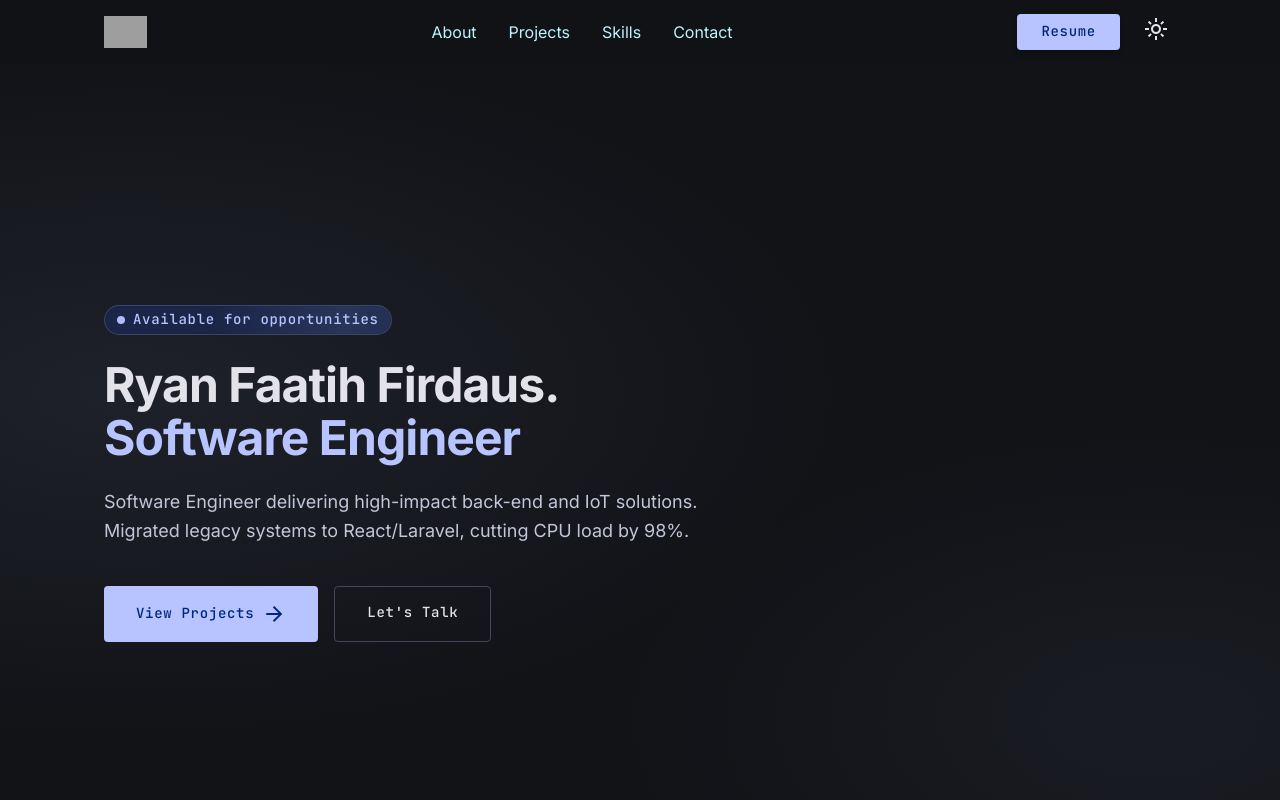
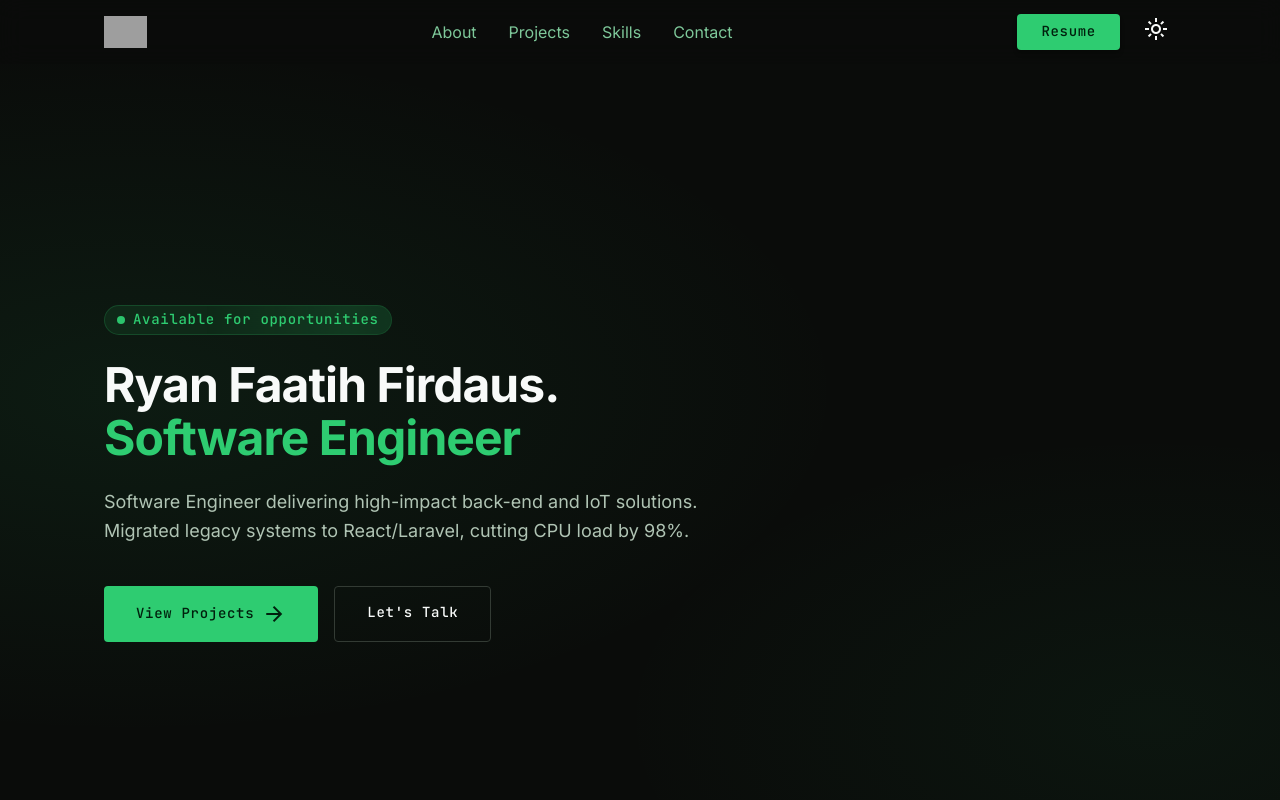
Before and after one commit to ryanffirdaus/portfolio-website, a Next.js app: page / in a window 1280 px wide. Shown: the top 800 px of the page. Built offline with nearby package versions, Linux system fonts and the light colour scheme; grey boxes are pictures that could not be loaded.

Commit message:
refactor: update color scheme for light and dark modes

```diff
--- a/src/app/globals.css
+++ b/src/app/globals.css
@@ -4,62 +4,62 @@
 @custom-variant dark (&:where(.dark, .dark *));
 
 @theme {
-  /* ── Colors ── */
-  --color-primary: #003ec7;
-  --color-primary-container: #0052ff;
-  --color-primary-fixed: #dde1ff;
-  --color-primary-fixed-dim: #b7c4ff;
+  /* ── Colors — Light mode (Emerald Forest) ── */
+  --color-primary: #167a3e;
+  --color-primary-container: #b7f5d0;
+  --color-primary-fixed: #b7f5d0;
+  --color-primary-fixed-dim: #7ec89a;
   --color-on-primary: #ffffff;
-  --color-on-primary-container: #dfe3ff;
-  --color-on-primary-fixed: #001452;
-  --color-on-primary-fixed-variant: #0038b6;
-  --color-inverse-primary: #b7c4ff;
+  --color-on-primary-container: #00200d;
+  --color-on-primary-fixed: #00200d;
+  --color-on-primary-fixed-variant: #0d4d26;
+  --color-inverse-primary: #2ecc71;
 
-  --color-secondary: #5f5e5e;
-  --color-secondary-container: #e5e2e1;
-  --color-secondary-fixed: #e5e2e1;
-  --color-secondary-fixed-dim: #c8c6c5;
+  --color-secondary: #4a6e53;
+  --color-secondary-container: #cce8d4;
+  --color-secondary-fixed: #cce8d4;
+  --color-secondary-fixed-dim: #a8c8b2;
   --color-on-secondary: #ffffff;
-  --color-on-secondary-container: #656464;
-  --color-on-secondary-fixed: #1c1b1b;
-  --color-on-secondary-fixed-variant: #474646;
+  --color-on-secondary-container: #0a2d1a;
+  --color-on-secondary-fixed: #0a2d1a;
+  --color-on-secondary-fixed-variant: #304d3a;
 
-  --color-tertiary: #474e5b;
-  --color-tertiary-container: #5f6674;
-  --color-tertiary-fixed: #dce2f3;
-  --color-tertiary-fixed-dim: #c0c7d6;
+  --color-tertiary: #3d5a5e;
+  --color-tertiary-container: #c1eaef;
+  --color-tertiary-fixed: #c1eaef;
+  --color-tertiary-fixed-dim: #a5ced3;
   --color-on-tertiary: #ffffff;
-  --color-on-tertiary-container: #dee4f5;
-  --color-on-tertiary-fixed: #151c27;
-  --color-on-tertiary-fixed-variant: #404754;
+  --color-on-tertiary-container: #001f23;
+  --color-on-tertiary-fixed: #001f23;
+  --color-on-tertiary-fixed-variant: #1f4245;
 
   --color-error: #ba1a1a;
   --color-error-container: #ffdad6;
   --color-on-error: #ffffff;
   --color-on-error-container: #93000a;
 
-  --color-background: #f8f9fa;
-  --color-on-background: #191c1d;
-  --color-surface: #f8f9fa;
-  --color-surface-dim: #d9dadb;
-  --color-surface-bright: #f8f9fa;
+  --color-background: #f2f9f4;
+  --color-on-background: #0d1a10;
+  --color-surface: #f2f9f4;
+  --color-surface-dim: #daeade;
+  --color-surface-bright: #f2f9f4;
   --color-surface-container-lowest: #ffffff;
-  --color-surface-container-low: #f3f4f5;
-  --color-surface-container: #edeeef;
-  --color-surface-container-high: #e7e8e9;
-  --color-surface-container-highest: #e1e3e4;
-  --color-surface-variant: #e1e3e4;
-  --color-surface-tint: #004ced;
+  --color-surface-container-low: #edf6ef;
+  --color-surface-container: #e7f0e9;
+  --color-surface-container-high: #e1eae3;
+  --color-surface-container-highest: #dbe4dd;
+  --color-surface-variant: #dbe4dd;
+  --color-surface-tint: #167a3e;
   --color-surface-card: #ffffff;
-  --color-on-surface: #191c1d;
-  --color-on-surface-variant: #434656;
-  --color-inverse-surface: #2e3132;
-  --color-inverse-on-surface: #f0f1f2;
+  --color-on-surface: #0d1a10;
+  --color-on-surface-variant: #3d5240;
+  --color-inverse-surface: #1e2e21;
+  --color-inverse-on-surface: #edf6ef;
 
-  --color-outline: #737688;
-  --color-outline-variant: #c3c5d9;
-  --color-electric-blue-muted: #ebf2ff;
-  --color-charcoal-deep: #111827;
+  --color-outline: #6a8a6e;
+  --color-outline-variant: #b8d4bc;
+  --color-electric-blue-muted: #e8f5ed;
+  --color-charcoal-deep: #0d1a10;
 
   /* ── Spacing ── */
   --spacing-section-gap: 80px;
@@ -201,48 +201,48 @@
    Based on Material Design 3 dark color scheme
    ───────────────────────────────────────────────────────── */
 .dark {
-  /* Backgrounds & surfaces */
-  --color-background: #111317;
-  --color-on-background: #e2e2e8;
-  --color-surface: #111317;
-  --color-surface-dim: #111317;
-  --color-surface-bright: #37393e;
-  --color-surface-container-lowest: #0c0e12;
-  --color-surface-container-low: #1a1c20;
-  --color-surface-container: #1e2024;
-  --color-surface-container-high: #282a2e;
-  --color-surface-container-highest: #333539;
-  --color-surface-variant: #333539;
-  --color-surface-tint: #b7c4ff;
-  --color-surface-card: #1e2024;
+  /* Backgrounds & surfaces — Obsidian Forest */
+  --color-background: #0a0c0a;
+  --color-on-background: #f8faf9;
+  --color-surface: #0a0c0a;
+  --color-surface-dim: #080a08;
+  --color-surface-bright: #1e2620;
+  --color-surface-container-lowest: #060806;
+  --color-surface-container-low: #0f1510;
+  --color-surface-container: #161d17;
+  --color-surface-container-high: #1e2620;
+  --color-surface-container-highest: #252e27;
+  --color-surface-variant: #252e27;
+  --color-surface-tint: #2ecc71;
+  --color-surface-card: #161d17;
 
   /* On-surface */
-  --color-on-surface: #e2e2e8;
-  --color-on-surface-variant: #c3c5d9;
-  --color-inverse-surface: #e2e2e8;
-  --color-inverse-on-surface: #2e3132;
+  --color-on-surface: #f8faf9;
+  --color-on-surface-variant: #b0c4b4;
+  --color-inverse-surface: #f8faf9;
+  --color-inverse-on-surface: #1e2620;
 
   /* Outline */
-  --color-outline: #8d90a2;
-  --color-outline-variant: #434656;
+  --color-outline: #4a5e4d;
+  --color-outline-variant: #333b34;
 
-  /* Primary — lighter tone for dark backgrounds */
-  --color-primary: #b7c4ff;
-  --color-on-primary: #002682;
-  --color-primary-container: #0038b6;
-  --color-on-primary-container: #dde1ff;
-  --color-inverse-primary: #003ec7;
+  /* Primary — Vibrant Emerald */
+  --color-primary: #2ecc71;
+  --color-on-primary: #00200d;
+  --color-primary-container: #0d5c33;
+  --color-on-primary-container: #b7f5d0;
+  --color-inverse-primary: #167a3e;
 
-  /* Secondary — vibrant cyan per "Engineered Precision" spec */
-  --color-secondary: #bdf4ff;
-  --color-secondary-container: #00e3fd;
-  --color-on-secondary: #00363d;
-  /* on-secondary-container: practical readable value for text on dark surfaces */
-  --color-on-secondary-container: #b0b3c4;
-  --color-secondary-fixed: #9cf0ff;
-  --color-on-secondary-fixed: #001f24;
-  --color-on-secondary-fixed-variant: #004f58;
+  /* Secondary — Muted Green */
+  --color-secondary: #7ec89a;
+  --color-secondary-container: #1e3d28;
+  --color-on-secondary: #0a2d1a;
+  --color-on-secondary-container: #a8e8be;
+  --color-secondary-fixed: #a8e8be;
+  --color-on-secondary-fixed: #00200d;
+  --color-on-secondary-fixed-variant: #1e3d28;
 
   /* Misc */
-  --color-electric-blue-muted: #1a2547;
+  --color-electric-blue-muted: #0f2918;
+  --color-charcoal-deep: #0a0c0a;
 }
```
